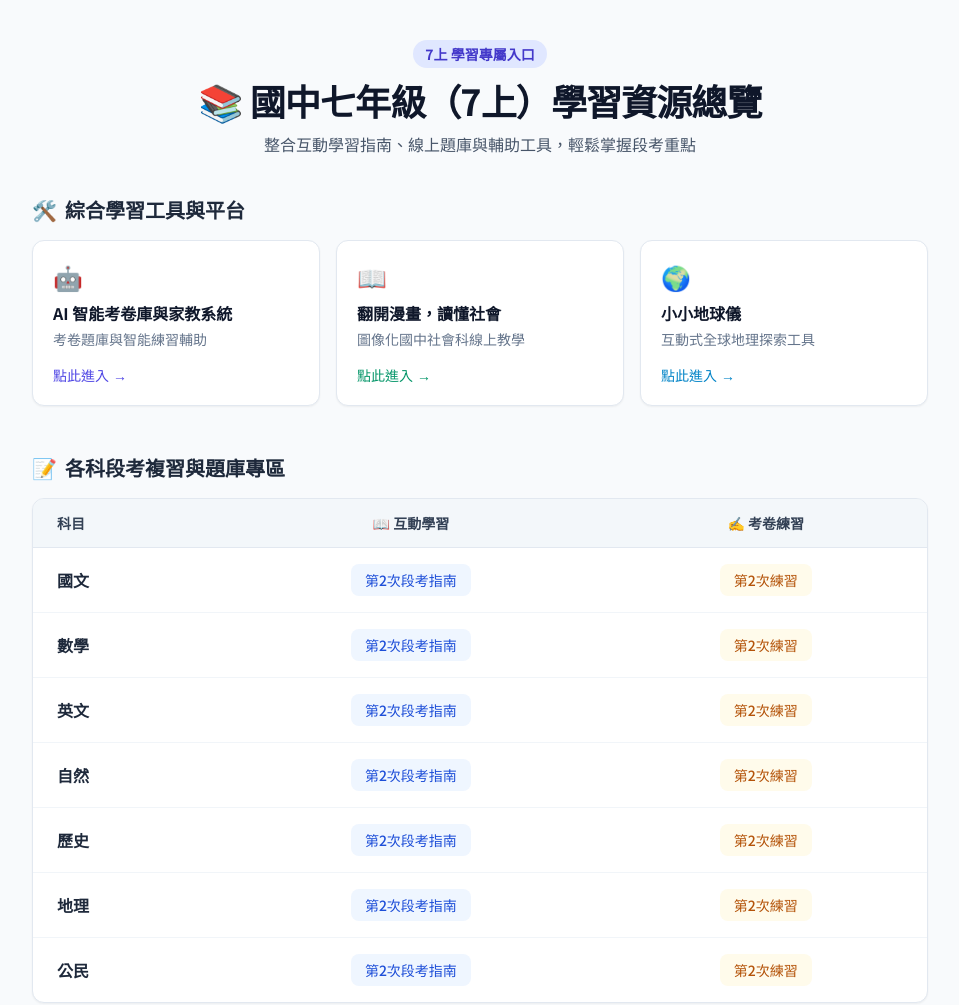
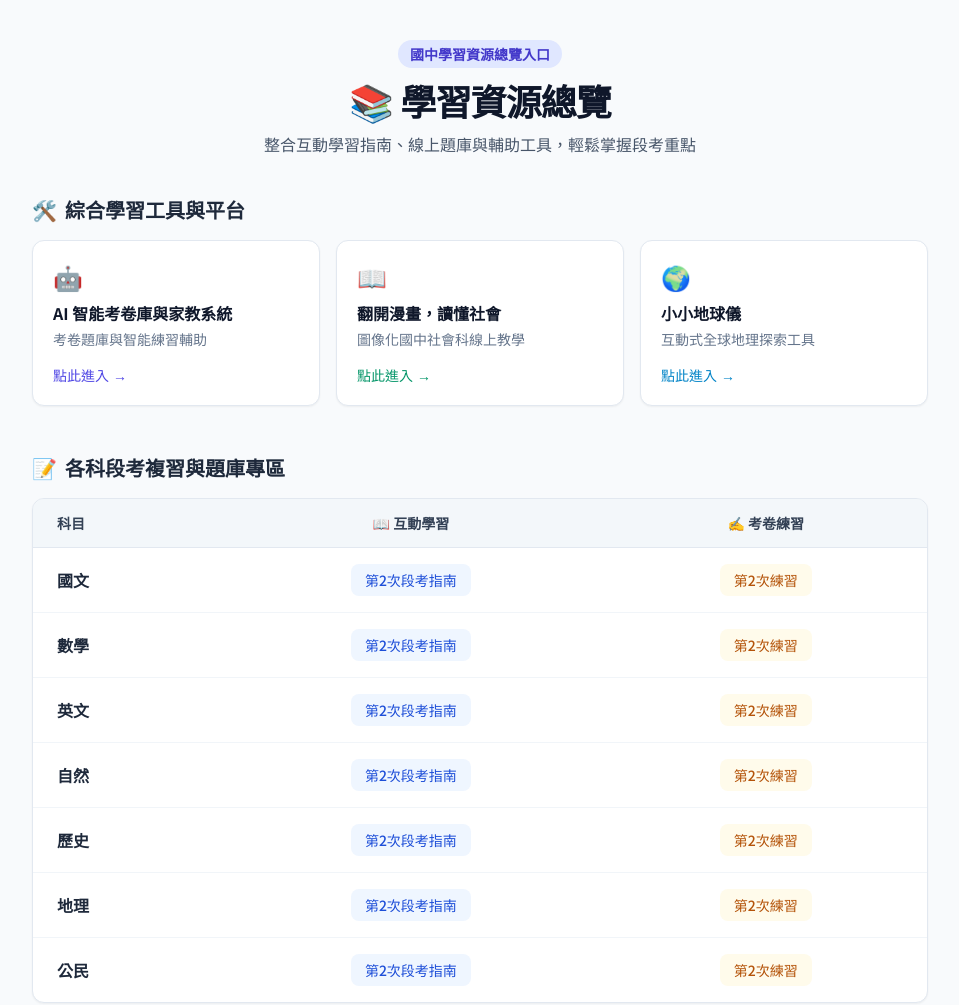
Before and after one commit to radarred/index, a plain HTML site: page index.html in a window 1280 px wide. Shown: the whole page, without its empty margins (160-1119 px from the left). Drawn offline with nearby package versions, Linux system fonts and the light colour scheme.

Commit message:
Update index.html

```diff
--- a/index.html
+++ b/index.html
@@ -3,7 +3,7 @@
 <head>
   <meta charset="UTF-8">
   <meta name="viewport" content="width=device-width, initial-scale=1.0">
-  <title>國中七年級（7上）學習資源總覽</title>
+  <title>國中學習資源總覽</title>
   <script src="https://cdn.tailwindcss.com"></script>
   <link href="https://fonts.googleapis.com/css2?family=Noto+Sans+TC:wght@400;500;700&display=swap" rel="stylesheet">
   <style>
@@ -16,10 +16,10 @@
     <!-- 頁首標題 -->
     <header class="text-center mb-10">
       <span class="inline-block bg-indigo-100 text-indigo-700 text-sm font-semibold px-3 py-1 rounded-full mb-3">
-        7上 學習專屬入口
+        國中學習資源總覽入口
       </span>
       <h1 class="text-3xl sm:text-4xl font-bold text-slate-900 tracking-tight">
-        📚 國中七年級（7上）學習資源總覽
+        📚 學習資源總覽
       </h1>
       <p class="mt-3 text-slate-600 text-base">
         整合互動學習指南、線上題庫與輔助工具，輕鬆掌握段考重點
```
